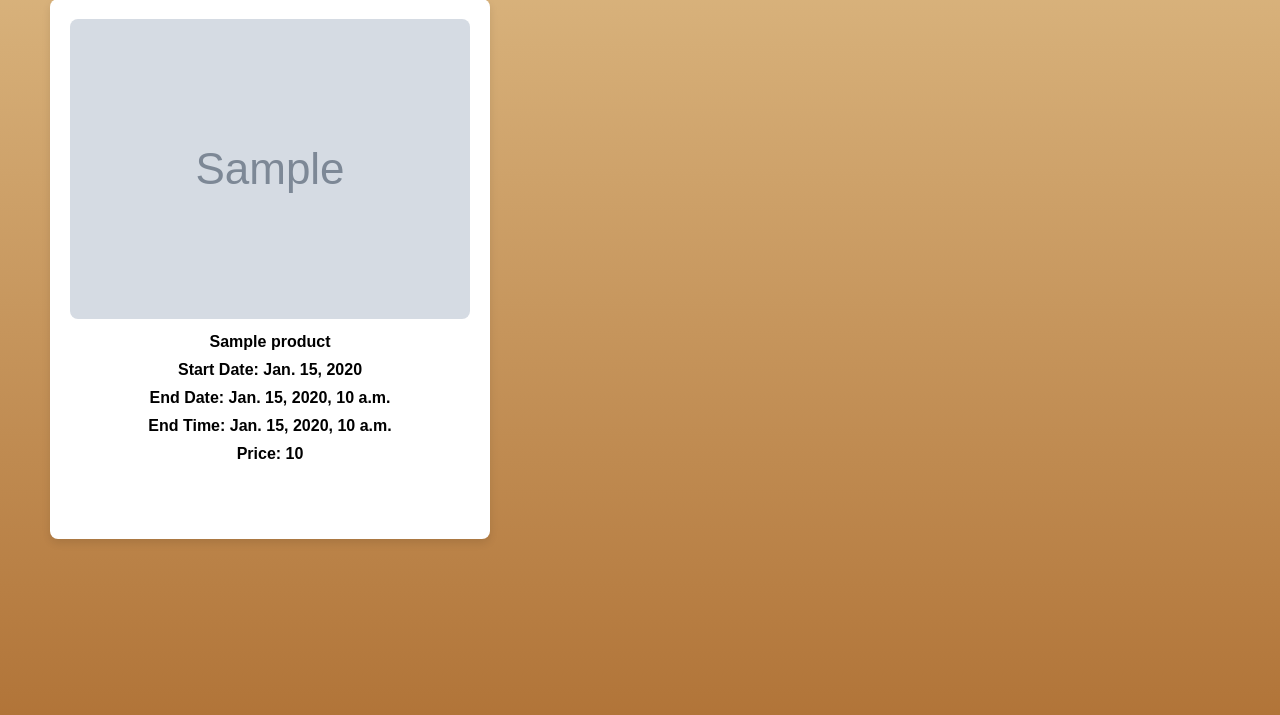
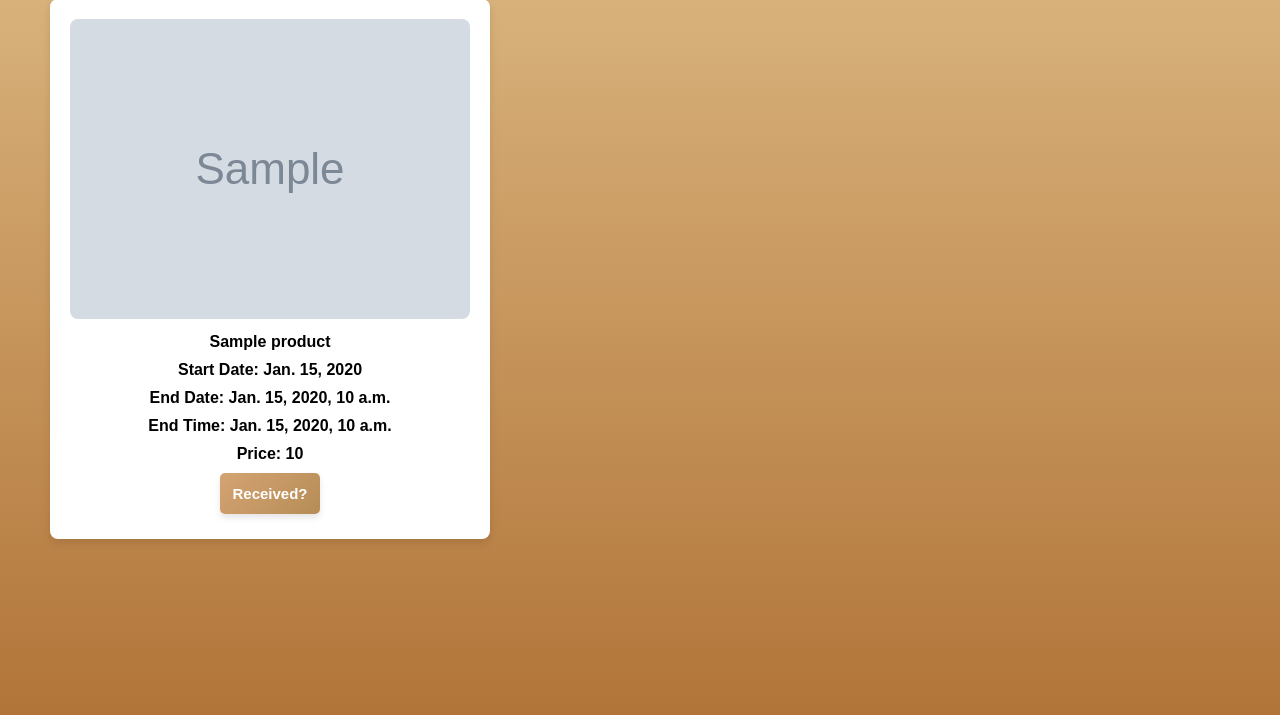
Before and after one commit to naresh1-23/Fraud_detection_final_year_project, a Django app: template templates/product/bids_won.html in a window 1280 px wide; the page is wider, and only the part inside the window is pictured. Shown: the part 81-796 px from the top of that part. Run offline with Django 5.2, Linux system fonts and the light colour scheme; the template is opened without the code that fills it: most values are stand-ins (such as "Sample title", 1, 10 or a date in 2020); grey boxes marked "Sample" are stand-in pictures.

Commit message:
feat: changed sold method

```diff
--- a/app/views/seller_views.py
+++ b/app/views/seller_views.py
@@ -42,12 +42,12 @@ def your_product(request):
 
 
 def sold_product(request, product_id):
-    user = request.user
     product = ProductService().get_product(id=product_id)
+    user = product.seller
     user_stats = UserStatistics.objects.filter(user=user).first()
     user_stats.total_item_sold += 1
     user_stats.save()
     product.is_sold = True
     product.save()
     messages.success(request, "Sold Item")
-    return redirect('your product')
+    return redirect('bidders bid')
--- a/static/bids_won.css
+++ b/static/bids_won.css
@@ -162,3 +162,37 @@ aside {
 .grid-item:hover{
     box-shadow: 0 4px 10px rgba(0, 0, 0, 0.3);
 }
+
+.in-auction {
+    background-color: #f0ad4e;
+}
+
+.sold {
+    background-color: #8b4513;
+}
+.grid-item button {
+    width: 100px;
+    background: linear-gradient(135deg, #d4a373, #b68d56);
+    color: #fff;
+    border: none;
+    padding: 5px, 10px;
+    padding: 12px;
+    font-size: 15px;
+    font-weight: bold;
+    border-radius: 5px;
+    cursor: pointer;
+    box-shadow: 0px 4px 6px rgba(0, 0, 0, 0.1);
+    transition: background 0.3s ease, transform 0.2s ease, box-shadow 0.2s ease;
+}
+
+.grid-item button:hover {
+    background: linear-gradient(135deg, #b68d56, #a0743d);
+    transform: translateY(-2px);
+    box-shadow: 0px 6px 10px rgba(0, 0, 0, 0.15);
+}
+
+.grid-item button:active {
+    background: linear-gradient(135deg, #a0743d, #8c5f2e);
+    transform: translateY(1px);
+    box-shadow: 0px 3px 5px rgba(0, 0, 0, 0.1);
+}
--- a/templates/product/bids_won.html
+++ b/templates/product/bids_won.html
@@ -39,6 +39,11 @@
                 <p>End Date: {{ bid.bidding.product.bidding_ending_date }}</p>
                 <p>End Time: {{ bid.bidding.product.bidding_ending_time }}</p>
                 <p>Price: {{bid.bidding.product.starting_price}}</p>
+                {% if bid.bidding.product.is_sold %}
+                <a href="#"><button class="status in-auction">Delivered</button></a>
+                {% else %}
+                <a href="{% url 'sold_product' bid.bidding.product.id %}"><button class="status sold">Received?</button></a>
+                {% endif %}
             </div>
             {% endfor %}
         </div>
--- a/templates/product/your_product.html
+++ b/templates/product/your_product.html
@@ -35,11 +35,6 @@
             <div class="grid-item" style="height: 500px; width: 400px;">
                 <img src="{{ product.picture.url }}" alt="Plain White T-shirt" style="height: 300px; width: 500px;">
                 <p>{{product.name}}</p>
-                {% if product.is_sold %}
-                <div class="status in-auction">Already Sold</div>
-                {% else %}
-                <a href="{% url 'sold_product' product.id %}"><button>Sold</button></a>
-                {% endif %}
                 <p>Start Date: {{ product.created_at|date:"M. j, Y" }}</p>
                 <p>End Date: {{ product.bidding_ending_date }}</p>
                 <p>End Time: {{ product.bidding_ending_time }}</p>
```
